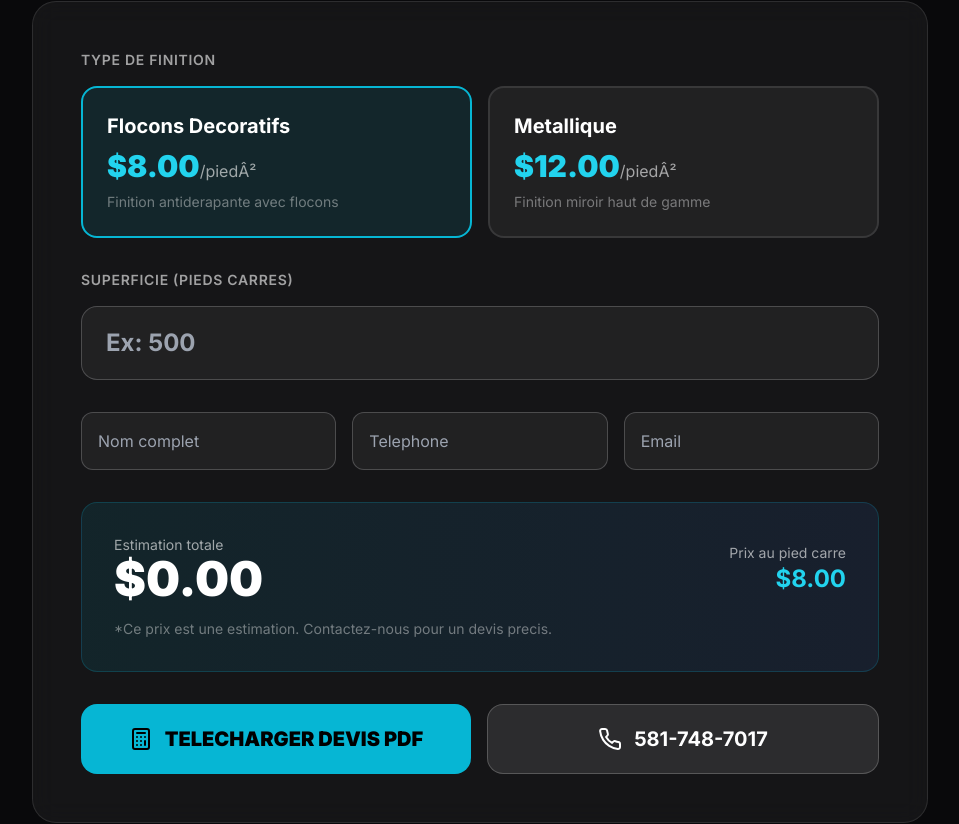
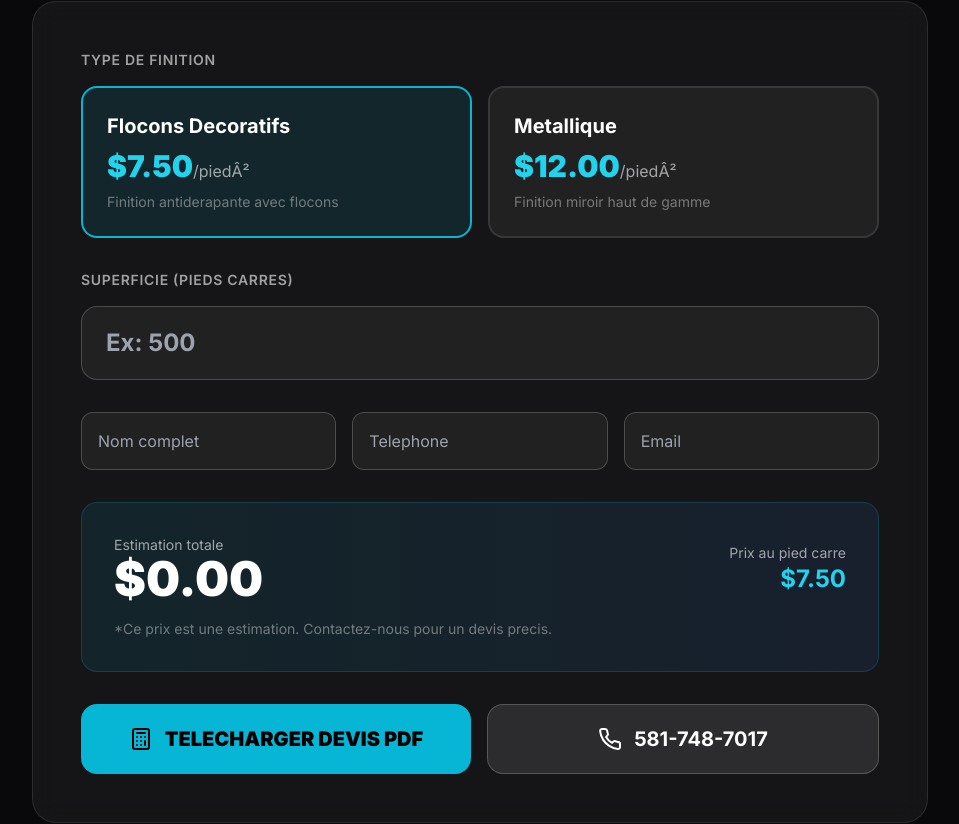
Before and after one commit to Alexandre08626/zenicorp-epoxy, a Next.js app: page / in a window 1280 px wide. Shown: the part 1007-1831 px from the top of the page, without its empty margins (160-1119 px from the left). Built offline with nearby package versions, Linux system fonts and the light colour scheme.

Commit message:
Prix epoxy: flocons 7.50\$ et metallique 12\$

```diff
--- a/src/app/page.tsx
+++ b/src/app/page.tsx
@@ -21,7 +21,7 @@ export default function EpoxyBigHero() {
 
     const [sqft, setSqft] = useState('');
     const [finishType, setFinishType] = useState<'flakes' | 'metallic'>('flakes');
-    const pricePerSqft = finishType === 'flakes' ? 8.00 : 9.00;
+    const pricePerSqft = finishType === 'flakes' ? 7.50 : 12.00;
     const estimatedTotal = sqft ? parseFloat(sqft) * pricePerSqft : 0;
     const [clientName, setClientName] = useState('');
     const [clientPhone, setClientPhone] = useState('');
@@ -59,9 +59,9 @@ export default function EpoxyBigHero() {
     };
 
     const getPricePerSqft = () => {
-      if (projectFinish === 'flakes') return 8.00;
-      if (projectOption === 'Liquid Gold') return 13.00;
-      return 9.00;
+      if (projectFinish === 'flakes') return 7.50;
+      if (projectOption === 'Liquid Gold') return 12.00;
+      return 12.00;
     };
 
     const getProjectTotal = () => {
@@ -81,13 +81,13 @@ export default function EpoxyBigHero() {
       { name: 'Forest Green', image: '/images/metallic-forest.jpg', price: 12.00 },
       { name: 'Rose Gold', image: '/images/metallic-rose.jpg', price: 12.00 },
       { name: 'Emerald', image: '/images/metallic-emerald.webp', price: 12.00 },
-      { name: 'Liquid Gold', image: '/images/metallic-gold.png', price: 13.00 },
+      { name: 'Liquid Gold', image: '/images/metallic-gold.png', price: 12.00 },
     ];
 
     const flakeOptions = [
-      { name: 'Flocons Mixtes', image: '/images/flakes-options.jpg', price: 8.00 },
-      { name: 'Flocons 11', image: '/images/flakes-11.jpg', price: 8.00 },
-      { name: 'E4E Flakes', image: '/images/e4e-flakes.jpg', price: 8.00 },
+      { name: 'Flocons Mixtes', image: '/images/flakes-options.jpg', price: 7.50 },
+      { name: 'Flocons 11', image: '/images/flakes-11.jpg', price: 7.50 },
+      { name: 'E4E Flakes', image: '/images/e4e-flakes.jpg', price: 7.50 },
     ];
 
     const submitLeadToDashboard = async () => {
@@ -352,7 +352,7 @@ export default function EpoxyBigHero() {
 
         <div className="absolute top-1/2 right-10 md:right-20 hidden md:block transform translate-y-20">
           <div className="p-6 bg-gradient-to-br from-cyan-500/20 to-blue-500/20 backdrop-blur-xl rounded-2xl border border-cyan-500/30">
-            <p className="text-4xl font-black text-white">$8.00</p>
+            <p className="text-4xl font-black text-white">$7.50</p>
             <p className="text-white/60">A partir de /pied carre</p>
           </div>
         </div>
@@ -374,7 +374,7 @@ export default function EpoxyBigHero() {
                   className={`p-6 rounded-2xl border-2 transition-all text-left ${finishType === 'flakes' ? 'border-cyan-500 bg-cyan-500/10' : 'border-white/10 bg-white/5 hover:border-white/20'}`}
                 >
                   <div className="font-bold text-xl mb-2">Flocons Decoratifs</div>
-                  <div className="text-3xl font-black text-cyan-400">$8.00<span className="text-base text-white/60 font-normal">/piedÂ²</span></div>
+                  <div className="text-3xl font-black text-cyan-400">$7.50<span className="text-base text-white/60 font-normal">/piedÂ²</span></div>
                   <p className="text-sm text-white/40 mt-2">Finition antiderapante avec flocons</p>
                 </button>
 
@@ -663,7 +663,7 @@ export default function EpoxyBigHero() {
                     className="w-full px-6 py-5 bg-white/5 border-2 border-white/20 rounded-2xl text-white text-2xl font-bold text-center focus:border-cyan-500 focus:outline-none"
                   />
                   <p className="text-white/40 text-center text-sm">
-                    Prix: $8.00 - $13.00 / pied carre selon la finition choisie
+                    Prix: $7.50 - $12.00 / pied carre selon la finition choisie
                   </p>
                 </div>
                 <button
@@ -695,7 +695,7 @@ export default function EpoxyBigHero() {
                     className={`p-6 rounded-2xl border-2 transition-all text-left ${projectFinish === 'flakes' ? 'border-cyan-500 bg-cyan-500/10' : 'border-white/10 bg-white/5 hover:border-white/30'}`}
                   >
                     <div className="font-bold text-xl mb-2">Flocons</div>
-                    <div className="text-3xl font-black text-cyan-400">$8.00<span className="text-base text-white/60 font-normal">/piedÂ²</span></div>
+                    <div className="text-3xl font-black text-cyan-400">$7.50<span className="text-base text-white/60 font-normal">/piedÂ²</span></div>
                     <p className="text-sm text-white/40 mt-2">Finition antiderapante decorative</p>
                   </button>
                 </div>
@@ -940,7 +940,7 @@ export default function EpoxyBigHero() {
             <span className="font-bold text-xl">ZENIVA EPOXY</span>
           </div>
           <p className="text-2xl font-black text-cyan-400 mb-2">581-748-7017</p>
-          <p className="text-white/40">Garantie 10 ans - Prix: $8.00 - $13.00/pied carre</p>
+          <p className="text-white/40">Garantie 10 ans - Prix: $7.50 - $12.00/pied carre</p>
         </div>
       </footer>
       {/* LIGHTBOX MODAL */}
```
